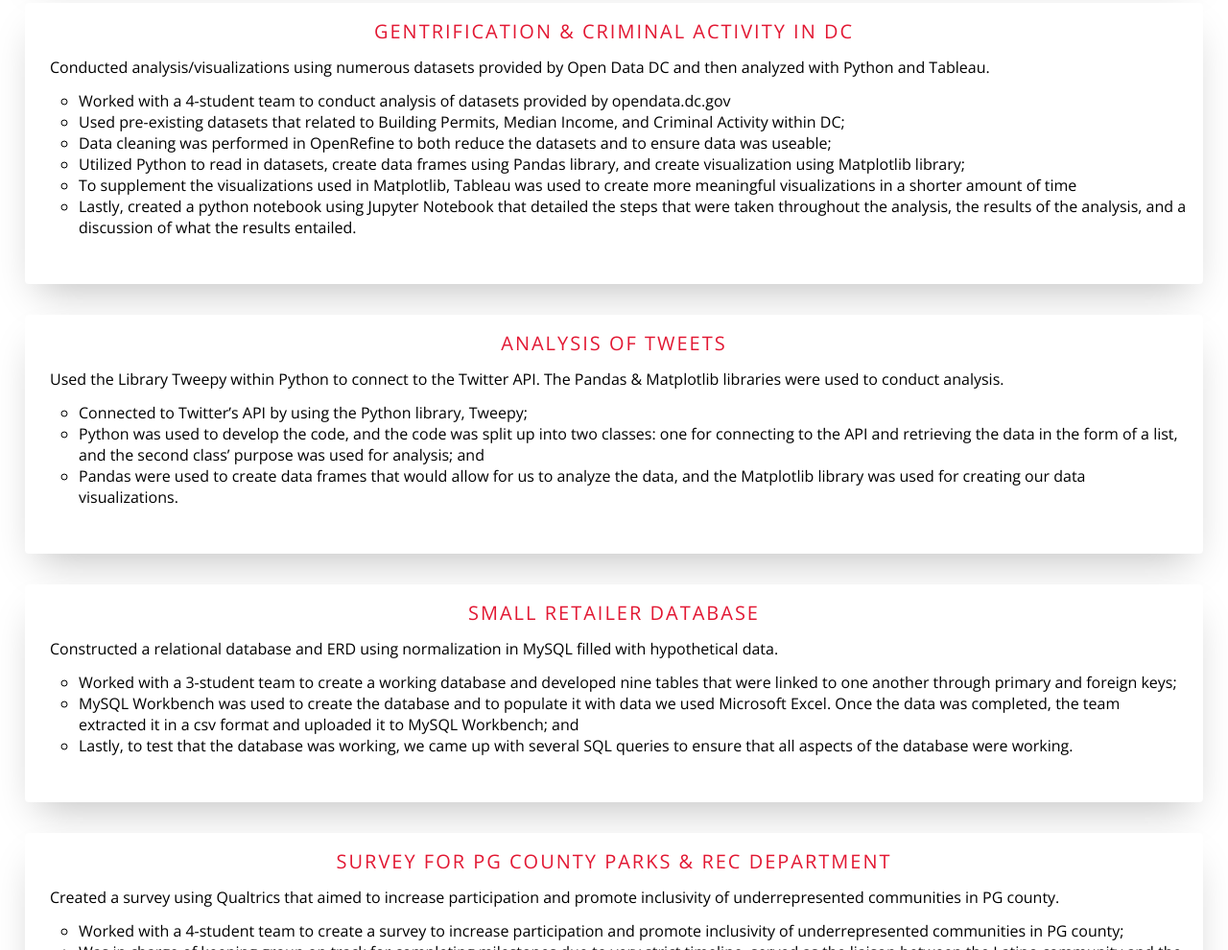
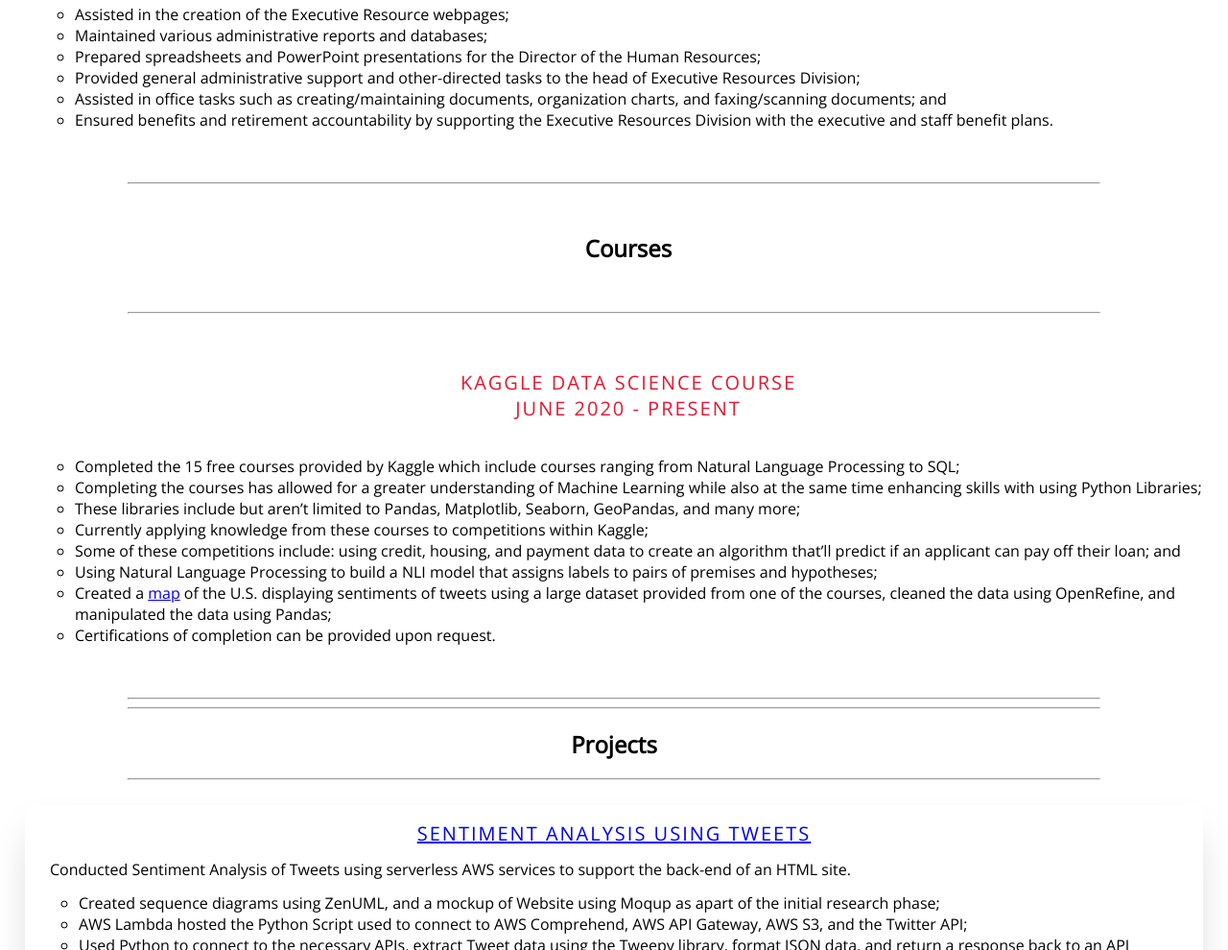
Before and after one commit to jwmartinez1/jwmartinez1.github.io, a plain HTML site: page index.html in a window 1280 px wide. Shown: the part 4446-5436 px from the top of the page at 96% size. Drawn offline with nearby package versions, Linux system fonts and the light colour scheme.

Commit message:
Resume Updates

```diff
--- a/index.html
+++ b/index.html
@@ -159,6 +159,28 @@
             <li>Ensured benefits and retirement accountability by supporting the Executive Resources Division with the executive and staff benefit plans.</li>
           </ul>
         </div>
+
+      <hr>
+        <h2 class="section-header" id="work-exp">Courses</h2>
+      <hr>
+          <div id="work-exp">
+            <center><p class="role-company">Kaggle Data Science Course
+              <br> June 2020 - Present</p>
+            </center>
+
+              <ul class="circle-list">
+                <li>Completed the 15 free courses provided by Kaggle which include courses ranging from Natural Language Processing to SQL;</li>
+                <li>Completing the courses has allowed for a greater understanding of Machine Learning while also at the same time enhancing skills with using Python Libraries;</li>
+                <li>These libraries include but aren’t limited to Pandas, Matplotlib, Seaborn, GeoPandas, and many more;</li>
+                <li>Currently applying knowledge from these courses to competitions within Kaggle;</li>
+                <li>Some of these competitions include: using credit, housing, and payment data to create an algorithm that’ll predict if an applicant can pay off their loan; and</li>
+                <li>Using Natural Language Processing to build a NLI model that assigns labels to pairs of premises and hypotheses;</li>
+                <li>Created a <a href = "https://public.tableau.com/profile/jose.martinez1#!/vizhome/TweetSentiment_15998434313980/Dashboard1">map</a> of the U.S. displaying sentiments of tweets using a large dataset provided from one of the courses, cleaned the data using OpenRefine, and manipulated the data using Pandas;</li>
+                <li>Certifications of completion can be provided upon request.</li>
+              </ul>
+          </div>
+      <hr>
+
     <hr>
     <h2 class= "section-header" id ="projects">Projects</h2>
     <hr>
--- a/style.css
+++ b/style.css
@@ -18,7 +18,7 @@ padding-top: 30px;
 background-color: #E21833;
 padding: 10px;
 width: 250px;
-height: 31in;
+height: 37.4in;
 float: left;
 color: #eee;
 top: 0px;
```
Also changed, not shown: 1 other file. Lines whose indentation alone changed are shown as unchanged.
